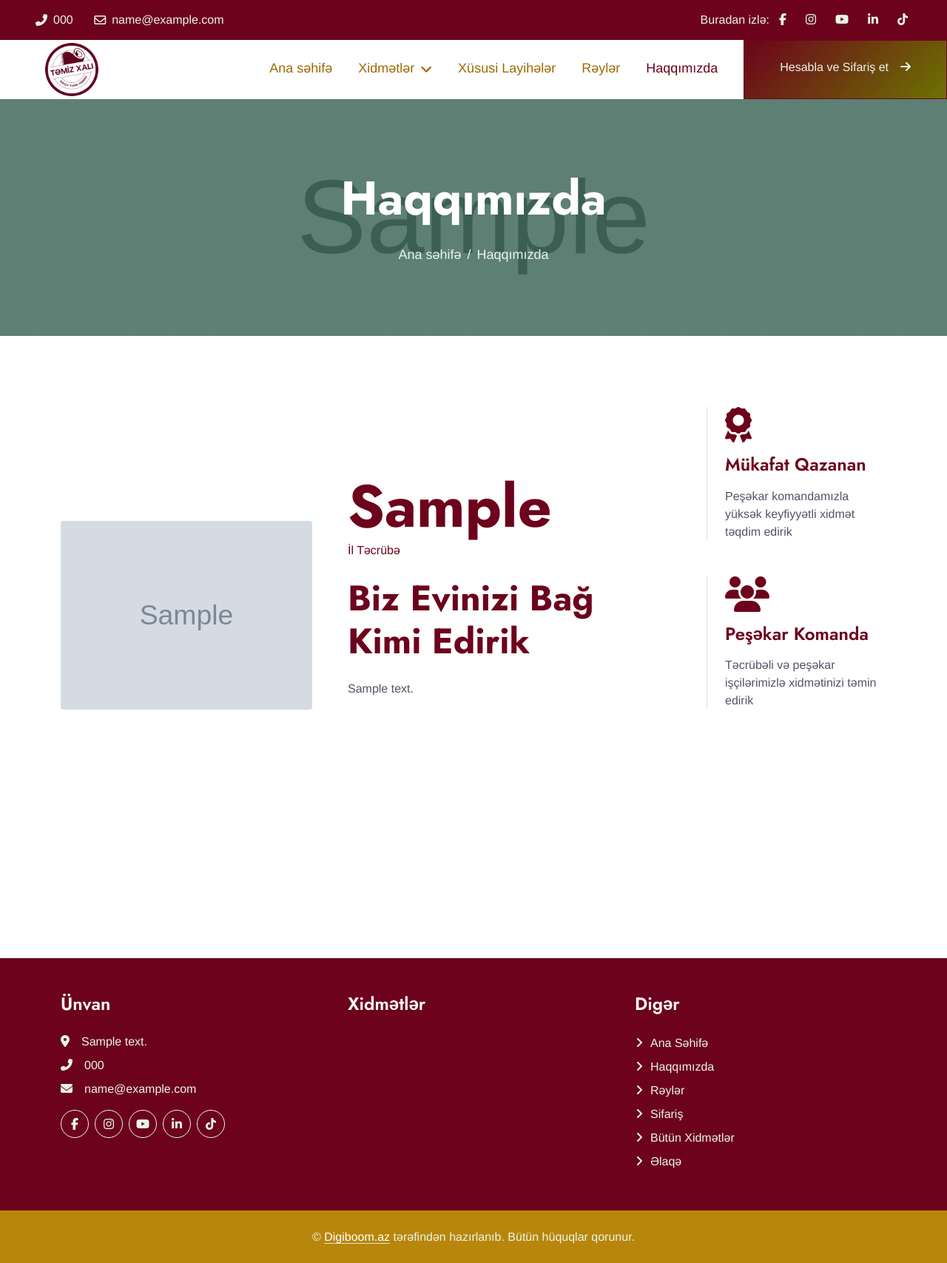
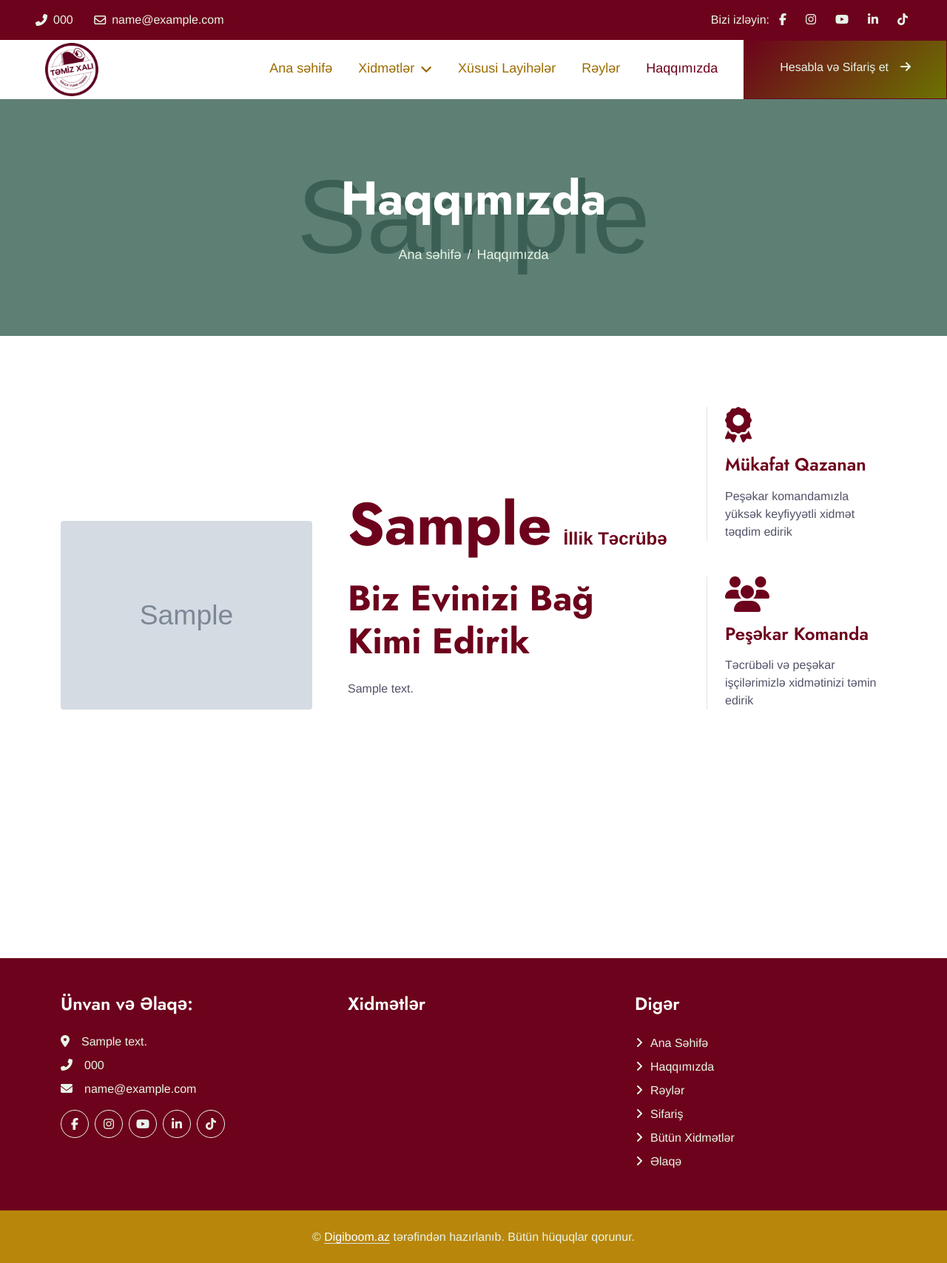
Before and after one commit to MusfiqEmirov/Temizxali, a Django app: template temizxali/templates/about.html in a window 1280 px wide. Shown: the top 1707 px of the page at 74% size. Run offline with Django 5.2, Linux system fonts and the light colour scheme; the template is opened without the code that fills it: most values are stand-ins (such as "Sample title", 1, 10 or a date in 2020); grey boxes marked "Sample" are stand-in pictures; some libraries are stand-ins or nearby versions.

Commit message:
some updates made

```diff
--- a/temizxali/static/css/style.css
+++ b/temizxali/static/css/style.css
@@ -1788,3 +1788,11 @@ a.lb-next:hover {
     height: 300px;
   }
 }
+
+/* Experience Text - h4 ölçüsündə */
+.experience-text {
+  font-size: 1.5rem;
+  font-weight: 600;
+  line-height: 1.2;
+  margin: 0;
+}
--- a/temizxali/templates/about.html
+++ b/temizxali/templates/about.html
@@ -125,7 +125,7 @@
                     </div>
                     {% if contact %}
                         {% if contact.facebook or contact.instagram or contact.youtube or contact.linkedn or contact.tiktok %}
-                            <span>{% trans "Buradan izlə:" %}</span>
+                            <span>{% trans "Bizi izləyin:" %}</span>
                             {% if contact.facebook %}
                                 <a class="btn btn-link text-light" href="{{ contact.facebook }}" target="_blank"><i class="fab fa-facebook-f"></i></a>
                             {% endif %}
@@ -224,7 +224,7 @@
                 <a href="{% url 'projects-page' %}" class="nav-item nav-link">{% trans "Xüsusi Layihələr" %}</a>
                 <a href="{% url 'testimonial-page' %}" class="nav-item nav-link">{% trans "Rəylər" %}</a>
                 <a href="{% url 'about-page' %}" class="nav-item nav-link active">{% trans "Haqqımızda" %}</a>
-                <a href="{% url 'order-page' %}" class="btn btn-primary py-4 px-lg-5 rounded-0  d-lg-block">{% trans "Hesabla ve Sifariş et" %}<i class="fa fa-arrow-right ms-3"></i></a>
+                <a href="{% url 'order-page' %}" class="btn btn-primary py-4 px-lg-5 rounded-0  d-lg-block">{% trans "Hesabla və Sifariş et" %}<i class="fa fa-arrow-right ms-3"></i></a>
             </div>
         </div>
     </nav>
@@ -261,6 +261,7 @@
                             {% endif %}
                         </div>
                         <div class="col-lg-5 col-md-7 wow fadeInUp" data-wow-delay="0.3s">
+                            <div class="d-flex align-items-baseline gap-3 mb-4">
                                 {% if about_item.experience_years %}
                                     <h1 class="display-1 text-primary mb-0">{{ about_item.experience_years }}</h1>
                                 {% elif statistics and statistics.work_done_count %}
@@ -268,7 +269,8 @@
                                 {% else %}
                                     <h1 class="display-1 text-primary mb-0">25</h1>
                                 {% endif %}
-                            <p class="text-primary mb-4">{% trans "İl Təcrübə" %}</p>
+                                <p class="experience-text text-primary mb-0">{% trans "İllik Təcrübə" %}</p>
+                            </div>
                             {% if translation %}
                                 <h1 class="display-5 mb-4">{% trans "Biz Evinizi Bağ Kimi Edirik" %}</h1>
                                 <p class="mb-4">{{ translation.description|linebreaks }}</p>
@@ -303,12 +305,14 @@
                         <img class="img-fluid rounded" data-wow-delay="0.1s" src="{% static 'img/about.jpg' %}" alt="{% trans 'Haqqımızda' %}">
                     </div>
                     <div class="col-lg-6 col-md-7 wow fadeInUp" data-wow-delay="0.3s">
+                        <div class="d-flex align-items-baseline gap-3 mb-4">
                             {% if statistics and statistics.work_done_count %}
                                 <h1 class="display-1 text-primary mb-0">{{ statistics.work_done_count|floatformat:0 }}</h1>
                             {% else %}
                                 <h1 class="display-1 text-primary mb-0">25</h1>
                             {% endif %}
-                        <p class="text-primary mb-4">{% trans "İl Təcrübə" %}</p>
+                            <p class="experience-text text-primary mb-0">{% trans "İl Təcrübə" %}</p>
+                        </div>
                         <h1 class="display-5 mb-4">{% trans "Biz Evinizi Bağ Kimi Edirik" %}</h1>
                         <p class="mb-4">{% trans "Biz peşəkar komandamızla yüksək keyfiyyətli xidmət təqdim edirik. Müştərilərimizin məmnuniyyəti bizim üçün ən vacibdir." %}</p>
                     </div>
@@ -371,7 +375,7 @@
         <div class="container ">
             <div class="row g-5">
                 <div class="col-lg-4 col-md-6">
-                    <h4 class="text-white mb-4">{% trans "Ünvan" %}</h4>
+                    <h4 class="text-white mb-4">{% trans "Ünvan və Əlaqə:" %}</h4>
                     {% if contact %}
                         {% if contact.address %}
                             <p class="mb-2"><i class="fa fa-map-marker-alt me-3"></i>{{ contact.address }}</p>
--- a/temizxali/templates/comment_add.html
+++ b/temizxali/templates/comment_add.html
@@ -124,7 +124,7 @@
                     </div>
                     {% if contact %}
                         {% if contact.facebook or contact.instagram or contact.youtube or contact.linkedn or contact.tiktok %}
-                            <span>{% trans "Buradan izlə:" %}</span>
+                            <span>{% trans "Bizi izləyin:" %}</span>
                             {% if contact.facebook %}
                                 <a class="btn btn-link text-light" href="{{ contact.facebook }}" target="_blank"><i class="fab fa-facebook-f"></i></a>
                             {% endif %}
@@ -222,7 +222,7 @@
                 <a href="{% url 'testimonial-page' %}" class="nav-item nav-link">{% trans "Rəylər" %}</a>
                 <a href="{% url 'about-page' %}" class="nav-item nav-link">{% trans "Haqqımızda" %}</a>
 
-                <a href="{% url 'order-page' %}" class="btn btn-primary py-4 px-lg-5 rounded-0  d-lg-block">{% trans "Hesabla ve Sifariş et" %}<i class="fa fa-arrow-right ms-3"></i></a>
+                <a href="{% url 'order-page' %}" class="btn btn-primary py-4 px-lg-5 rounded-0  d-lg-block">{% trans "Hesabla və Sifariş et" %}<i class="fa fa-arrow-right ms-3"></i></a>
         </div>
     </nav>
     <!-- Navbar End -->
@@ -339,7 +339,7 @@
         <div class="container ">
             <div class="row g-5">
                 <div class="col-lg-4 col-md-6">
-                    <h4 class="text-white mb-4">{% trans "Ünvan" %}</h4>
+                    <h4 class="text-white mb-4">{% trans "Ünvan və Əlaqə:" %}</h4>
                     {% if contact %}
                         {% if contact.address %}
                             <p class="mb-2"><i class="fa fa-map-marker-alt me-3"></i>{{ contact.address }}</p>
--- a/temizxali/templates/contact.html
+++ b/temizxali/templates/contact.html
@@ -133,7 +133,7 @@
                     </div>
                     {% if contact %}
                         {% if contact.facebook or contact.instagram or contact.youtube or contact.linkedn or contact.tiktok %}
-                            <span>{% trans "Buradan izlə:" %}</span>
+                            <span>{% trans "Bizi izləyin:" %}</span>
                             {% if contact.facebook %}
                                 <a class="btn btn-link text-light" href="{{ contact.facebook }}" target="_blank"><i class="fab fa-facebook-f"></i></a>
                             {% endif %}
@@ -242,7 +242,7 @@
                         <a href="404.html" class="dropdown-item">404 Page</a>
                     </div>
                 </div> -->
-                <a href="{% url 'order-page' %}" class="btn btn-primary py-4 px-lg-5 rounded-0  d-lg-block">{% trans "Hesabla ve Sifariş et" %}<i class="fa fa-arrow-right ms-3"></i></a>
+                <a href="{% url 'order-page' %}" class="btn btn-primary py-4 px-lg-5 rounded-0  d-lg-block">{% trans "Hesabla və Sifariş et" %}<i class="fa fa-arrow-right ms-3"></i></a>
             </div>
     </nav>
     <!-- Navbar End -->
@@ -487,7 +487,7 @@
         <div class="container ">
             <div class="row g-5">
                 <div class="col-lg-4 col-md-6">
-                    <h4 class="text-white mb-4">{% trans "Ünvan" %}</h4>
+                    <h4 class="text-white mb-4">{% trans "Ünvan və Əlaqə:" %}</h4>
                     {% if contact %}
                         {% if contact.address %}
                             <p class="mb-2"><i class="fa fa-map-marker-alt me-3"></i>{{ contact.address }}</p>
--- a/temizxali/templates/projects.html
+++ b/temizxali/templates/projects.html
@@ -159,7 +159,7 @@
                     </div>
                     {% if contact %}
                         {% if contact.facebook or contact.instagram or contact.youtube or contact.linkedn or contact.tiktok %}
-                            <span>{% trans "Bizi izləyin" %}</span>
+                            <span>{% trans "Bizi izləyin:" %}</span>
                             {% if contact.facebook %}
                                 <a class="btn btn-link text-light" href="{{ contact.facebook }}" target="_blank"><i class="fab fa-facebook-f"></i></a>
                             {% endif %}
@@ -254,7 +254,7 @@
                 <a href="{% url 'projects-page' %}" class="nav-item nav-link active">{% trans "Xüsusi Layihələr" %}</a>
                 <a href="{% url 'testimonial-page' %}" class="nav-item nav-link">{% trans "Rəylər" %}</a>
                 <a href="{% url 'about-page' %}" class="nav-item nav-link">{% trans "Haqqımızda" %}</a>
-                <a href="{% url 'order-page' %}" class="btn btn-primary py-4 px-lg-5 rounded-0 d-lg-block">{% trans "Hesabla ve Sifariş et" %}<i class="fa fa-arrow-right ms-3"></i></a>
+                <a href="{% url 'order-page' %}" class="btn btn-primary py-4 px-lg-5 rounded-0 d-lg-block">{% trans "Hesabla və Sifariş et" %}<i class="fa fa-arrow-right ms-3"></i></a>
             </div>
         </div>
     </nav>
@@ -391,7 +391,7 @@
         <div class="container">
             <div class="row g-5">
                 <div class="col-lg-4 col-md-6">
-                    <h4 class="text-white mb-4">{% trans "Ünvan" %}</h4>
+                    <h4 class="text-white mb-4">{% trans "Ünvan və Əlaqə:" %}</h4>
                     {% if contact %}
                         {% if contact.address %}
                             <p class="mb-2"><i class="fa fa-map-marker-alt me-3"></i>{{ contact.address }}</p>
--- a/temizxali/templates/service_detail_page.html
+++ b/temizxali/templates/service_detail_page.html
@@ -131,7 +131,7 @@
                     </div>
                     {% if contact %}
                         {% if contact.facebook or contact.instagram or contact.youtube or contact.linkedn or contact.tiktok %}
-                            <span>{% trans "Buradan izlə:" %}</span>
+                            <span>{% trans "Bizi izləyin:" %}</span>
                             {% if contact.facebook %}
                                 <a class="btn btn-link text-light" href="{{ contact.facebook }}" target="_blank"><i class="fab fa-facebook-f"></i></a>
                             {% endif %}
@@ -229,7 +229,7 @@
                 <a href="{% url 'projects-page' %}" class="nav-item nav-link">{% trans "Xüsusi Layihələr" %}</a>
                 <a href="{% url 'testimonial-page' %}" class="nav-item nav-link">{% trans "Rəylər" %}</a>
                 <a href="{% url 'about-page' %}" class="nav-item nav-link">{% trans "Haqqımızda" %}</a>
-                <a href="{% url 'order-page' %}" class="btn btn-primary py-4 px-lg-5 rounded-0 d-lg-block">{% trans "Hesabla ve Sifariş et" %}<i class="fa fa-arrow-right ms-3"></i></a>
+                <a href="{% url 'order-page' %}" class="btn btn-primary py-4 px-lg-5 rounded-0 d-lg-block">{% trans "Hesabla və Sifariş et" %}<i class="fa fa-arrow-right ms-3"></i></a>
             </div>
         </div>
     </nav>
@@ -501,7 +501,7 @@
         <div class="container ">
             <div class="row g-5">
                 <div class="col-lg-4 col-md-6">
-                    <h4 class="text-white mb-4">{% trans "Ünvan" %}</h4>
+                    <h4 class="text-white mb-4">{% trans "Ünvan və Əlaqə:" %}</h4>
                     {% if contact %}
                         {% if contact.address %}
                             <p class="mb-2"><i class="fa fa-map-marker-alt me-3"></i>{{ contact.address }}</p>
--- a/temizxali/templates/testimonial.html
+++ b/temizxali/templates/testimonial.html
@@ -248,7 +248,7 @@
         <div class="container py-5">
             <div class="row g-5">
                 <div class="col-lg-4 col-md-6">
-                    <h4 class="text-white mb-4">{% trans "Ünvan" %}</h4>
+                    <h4 class="text-white mb-4">{% trans "Ünvan və Əlaqə:" %}</h4>
                     {% if contact %}
                         {% if contact.address %}
                             <p class="mb-2"><i class="fa fa-map-marker-alt me-3"></i>{{ contact.address }}</p>
```
Also changed, not shown: temizxali/templates/index.html (+9 -5 lines), temizxali/locale/ru/LC_MESSAGES/django.po, 1 other file. Lines whose indentation alone changed are shown as unchanged.
